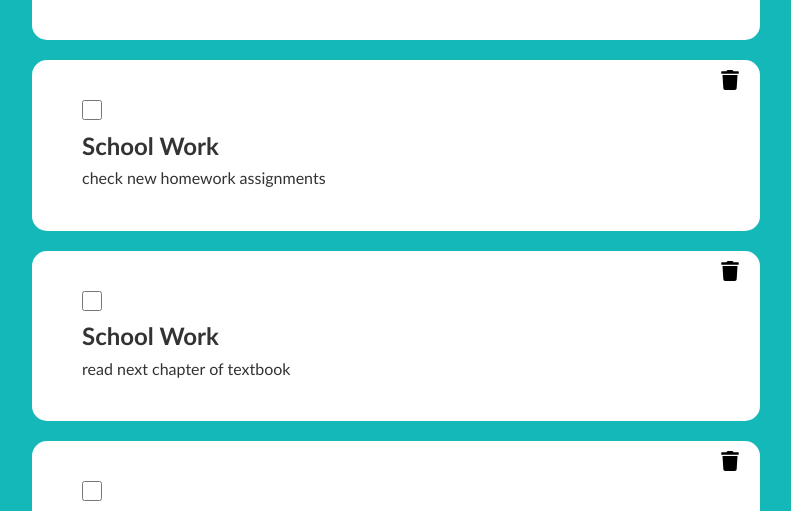
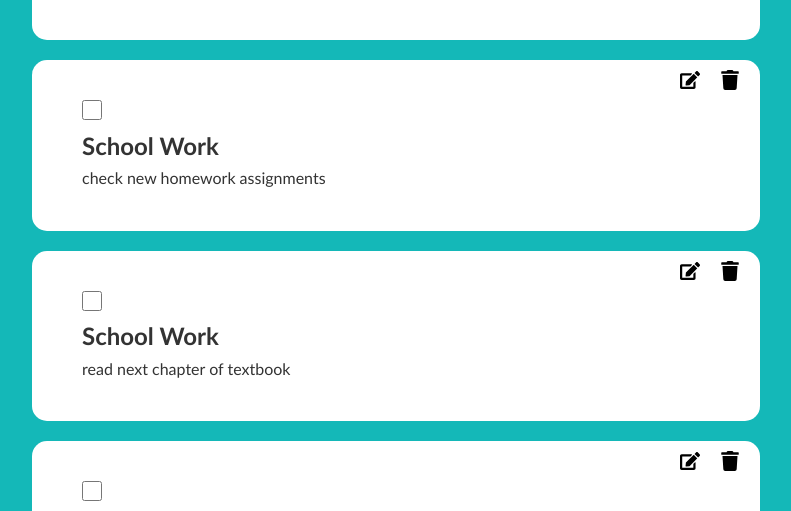
Before and after one commit to Kirapants07/Final_INF655, a React (Create React App) app: page / in a window 1280 px wide. Shown: the part 441-952 px from the top of the page, without its empty margins (244-1035 px from the left). Built offline with nearby package versions, Linux system fonts and the light colour scheme.

Commit message:
Caught up to end of week 8. useEffect not working properly in AddTask.js

```diff
--- a/src/App.js
+++ b/src/App.js
@@ -2,9 +2,11 @@ import { BrowserRouter, Routes, Route } from "react-router-dom";
 import Home from './components/pages/Home';
 import About from './components/pages/About';
 import Users from "./components/User/Users";
+import { TaskProvider } from "./components/context/TaskContext";
 
 function App() {
   return (
+    <TaskProvider>
       <BrowserRouter>
         <Routes>
           <Route path="/" element={<Home />} />
@@ -12,6 +14,7 @@ function App() {
           <Route path="/users/:id/:name" element={<Users />} />
         </Routes>
       </BrowserRouter>
+    </TaskProvider>
   );
 }
 
--- a/src/components/Tasks/AddTask.js
+++ b/src/components/Tasks/AddTask.js
@@ -1,9 +1,18 @@
-import React, {useState} from 'react'
+import React, {useState, useContext, useEffect} from 'react'
+import TaskContext from '../context/TaskContext';
 import Card from '../shared/Card'
 
-export default function AddTask({handleAdd}) {
-    const [title, setTitle] = useState('');
-    const [description, setDescription] = useState('');
+export default function AddTask() {
+    const [title, setTitle] = useState("");
+    const [description, setDescription] = useState("");
+    const {addTask, updateTask, taskEdit} = useContext(TaskContext);
+
+/*     useEffect(() => {
+        if (taskEdit.edit === true) {
+            setTitle(taskEdit.task.title);
+            setDescription(taskEdit.task.description);
+        }
+    }, [taskEdit]); */
 
     const handleTitleChange = (e) => {
         setTitle(e.target.value);
@@ -20,7 +29,11 @@ export default function AddTask({handleAdd}) {
                 title,
                 description
             };
-            handleAdd(newTask);
+        if (taskEdit.edit === true) {
+            updateTask(taskEdit.task.id, newTask);
+        }else {
+            addTask(newTask);
+        }
             setTitle('');
             setDescription('');
         }
--- a/src/components/Tasks/Task.js
+++ b/src/components/Tasks/Task.js
@@ -1,17 +1,24 @@
+import { useContext } from "react";
 import React from "react";
-import { FaTrash } from "react-icons/fa";
+import { FaTrash, FaEdit } from "react-icons/fa";
 import Card from "../shared/Card";
+import TaskContext from "../context/TaskContext";
 
-export default function Task({id, title, description, checked, handleDelete, handleCheck}) {
+export default function Task({id, title, description, checked, task}) {
+    const {deleteTask, checkTask, editTask} = useContext(TaskContext);
+
     return (
         <Card>
             <input type="checkbox"
             checked={checked}
             className="check"
-            onChange={()=>handleCheck(id)}></input>
+            onChange={()=>checkTask(id)}></input>
             <h2 style={checked ? {textDecoration: "line-through" } : null} className="text-display">{title}</h2>
             <p style={checked ? {textDecoration: "line-through" } : null}>{description}</p>
-            <button onClick={() => handleDelete(id)} className="delete">
+            <button onClick={() => editTask(task)} className="edit">
+                <FaEdit size={20} />
+            </button>
+            <button onClick={() => deleteTask(id)} className="delete">
                 <FaTrash size={20} />
             </button>
         </Card>
--- a/src/components/Tasks/Tasks.js
+++ b/src/components/Tasks/Tasks.js
@@ -1,21 +1,31 @@
 import React from "react";
 import Task from "./Task";
+import { useState, useContext } from "react";
+import TaskContext from "../context/TaskContext";
+import SearchTask from "./SearchTask";
 
-export default function Tasks({taskList, handleDelete, handleCheck}) {
-  if (!taskList || taskList.length === 0){
+export default function Tasks() {
+const {taskList} = useContext(TaskContext);
+const [search, setSearch] =useState('');
+
+const result =taskList.filter((task) =>
+  task.title.toLowerCase().includes(search.toLowerCase()))
+
+  if (!result || result.length === 0){
     return <h3>No Tasks</h3>;
   }
+
   return (
     <span>
-          {taskList.map((task) => (
+        <SearchTask search={search} setSearch={setSearch} />
+      {result.map((task) => (
         <Task
         key={task.id}
         id={task.id}
         title={task.title}
         description={task.description}
-            handleDelete = {handleDelete}
         checked ={task.checked}
-            handleCheck={handleCheck}
+        task = {task}
         />
       ))}
     </span>
--- /dev/null
+++ b/src/components/context/TaskContext.js
@@ -0,0 +1,38 @@
+import { useState, createContext } from "react";
+import {v4 as uuidv4} from 'uuid';
+import TaskData from "../Tasks/TaskData";
+
+const TaskContext = createContext();
+
+export const TaskProvider = ({children}) => {
+    const [taskList, setTaskList] = useState(TaskData );
+    const [taskEdit, setTaskEdit] = useState({
+        task: {},
+        edit: false
+    });
+
+    const addTask= (newTask) => {
+        newTask.id = uuidv4();
+        setTaskList([newTask, ...taskList]);
+        }
+
+    const editTask = (task) => {
+        setTaskEdit({task, edit: true});
+    }
+
+    const updateTask = (id, updTask) => {
+        setTaskList(taskList.map((task)=> task.id === id ? {...task, ...updTask} : task));
+    }
+
+    const deleteTask = (id) => {
+        setTaskList(taskList.filter((task) => task.id !== id));
+    };
+
+    const checkTask = (id) => {
+        setTaskList(taskList.map((task)=> task.id === id ? {...task, checked: !task.checked} : task));
+    }
+
+    return <TaskContext.Provider value={{taskList, deleteTask, checkTask, addTask, editTask, updateTask}}>{children}</TaskContext.Provider>;
+};
+
+export default TaskContext;
--- a/src/components/pages/Home.js
+++ b/src/components/pages/Home.js
@@ -1,39 +1,15 @@
-import React, {useState} from 'react';
-import {v4 as uuidv4} from 'uuid';
-import TaskData from '../Tasks/TaskData';
+import React from 'react';
 import Tasks from '../Tasks/Tasks';
 import AddTask from "../Tasks/AddTask";
-import SearchTask from "../Tasks/SearchTask";
 import Header from './Header';
 import Footer from './Footer';
 
 export default function Home() {
-    const [taskList, setTaskList] = useState(TaskData);
-    const [search, setSearch] =useState('');
-
-    const deleteTask = (id) => {
-    setTaskList(taskList.filter((task) => task.id !== id));
-    };
-
-    const checkTask = (id) => {
-    setTaskList(taskList.map((task)=> task.id === id ? {...task, checked: !task.checked} : task));
-    }
-
-    const addTask= (newTask) => {
-    newTask.id = uuidv4();
-    setTaskList([newTask, ...taskList]);
-    }
-
     return (
         <div className="container">
         <Header />
-        <AddTask handleAdd= {addTask}/>
-        <SearchTask search={search} setSearch={setSearch} />
-        <Tasks taskList={taskList.filter((task) =>
-          task.title.toLowerCase().includes(search.toLowerCase())
-          )}
-              handleDelete ={deleteTask}
-              handleCheck={checkTask} />
+        <AddTask />
+        <Tasks />
         <Footer />
       </div>
   )
--- a/src/index.css
+++ b/src/index.css
@@ -67,13 +67,18 @@ body {
 
 }
 
-.delete {
+.delete,
+.edit {
   position: absolute;
   top: 10px;
   right: 20px;
   cursor: pointer;
   background: none;
   border: none;
+}
+
+.edit {
+  right: 60px;
 }
 
 .check{
```
Also changed, not shown: public/manifest.json. Lines whose indentation alone changed are shown as unchanged.
